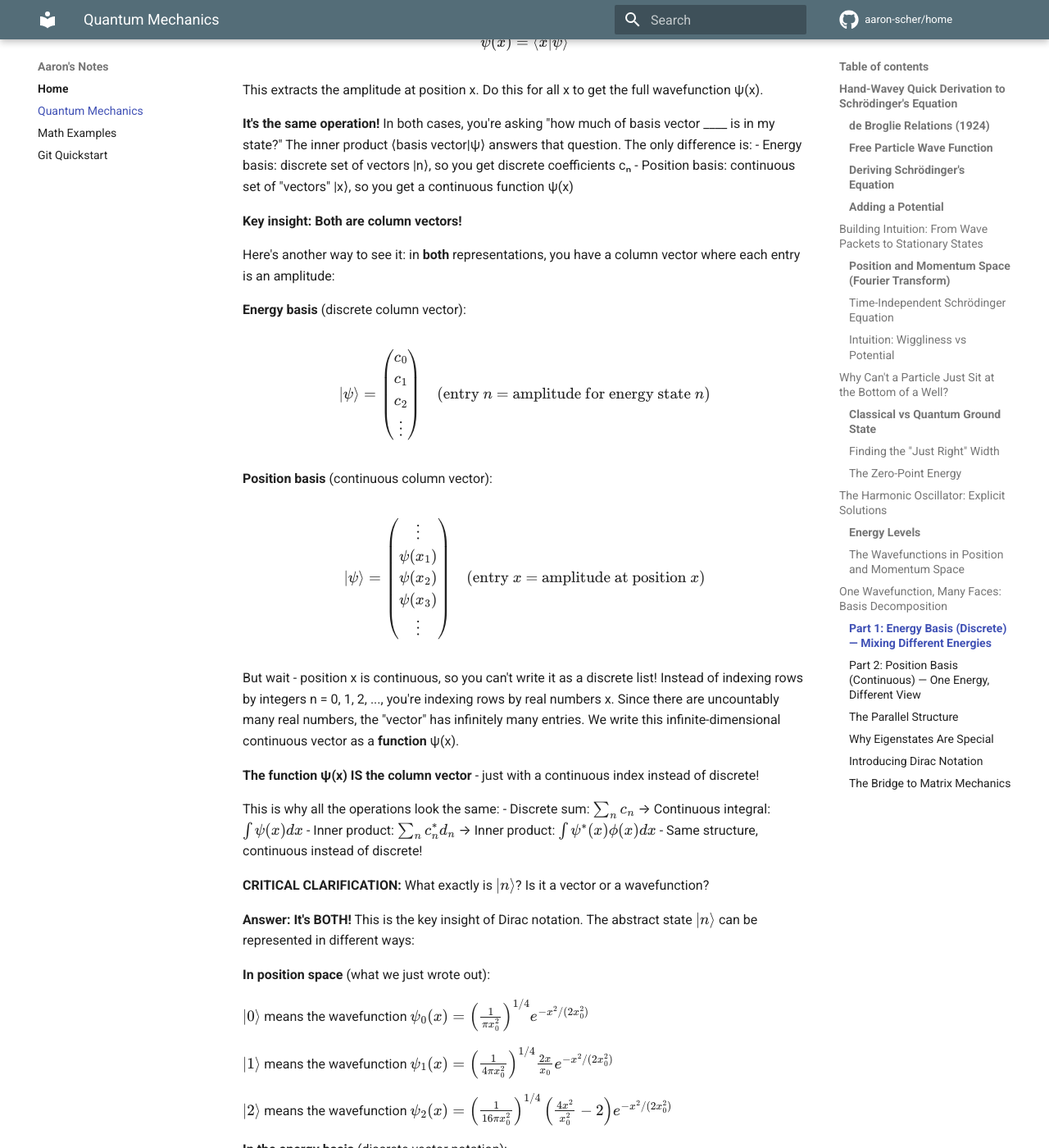
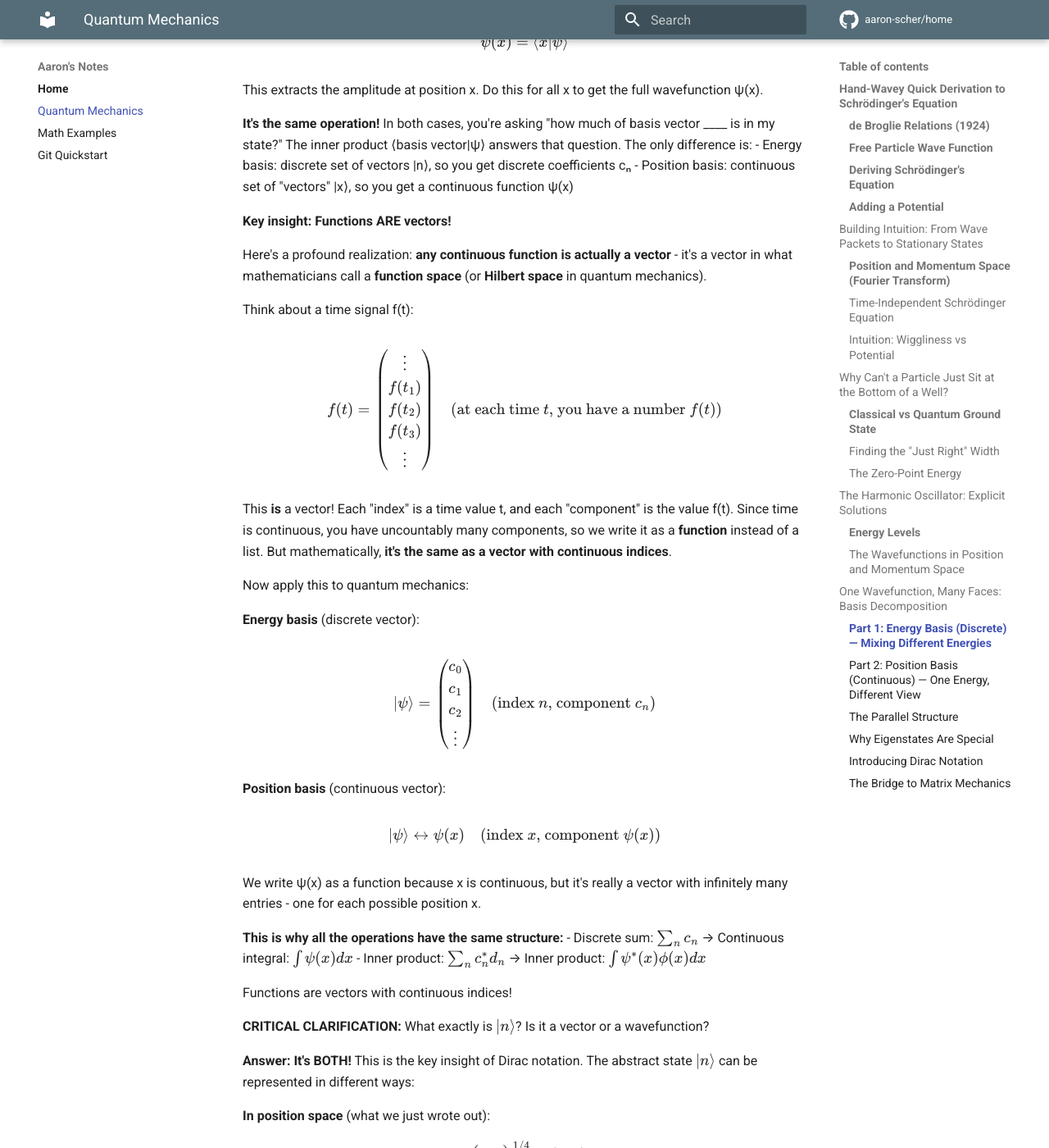
Before and after one commit to aaron-scher/home, an MkDocs documentation site: the page built from docs/quantum-mechanics.md, in a window 1280 px wide and 1400 px high, scrolled down 12446 px. Shown: the whole window at 82% size. Built offline with MkDocs 1.6.1 and Material for MkDocs 9.7.7, drawn with Linux system fonts in a browser that asks for light colours; comment, search, counter and statistics services are not loaded.

Commit message:
Add profound insight: functions are vectors with continuous indices
- Introduce function space/Hilbert space concept
- Use time signal f(t) as relatable example
- Functions ARE vectors - just with continuous indices
- Explains why sums become integrals (same structure!)
- Connects discrete and continuous representations
- Fundamental conceptual breakthrough

🤖 Generated with [Claude Code](https://claude.com/claude-code)

Co-Authored-By: Claude <noreply@anthropic.com>

```diff
--- a/docs/quantum-mechanics.md
+++ b/docs/quantum-mechanics.md
@@ -454,30 +454,39 @@ This extracts the amplitude at position x. Do this for all x to get the full wav
 - Energy basis: discrete set of vectors |n⟩, so you get discrete coefficients cₙ
 - Position basis: continuous set of "vectors" |x⟩, so you get a continuous function ψ(x)
 
-**Key insight: Both are column vectors!**
+**Key insight: Functions ARE vectors!**
 
-Here's another way to see it: in **both** representations, you have a column vector where each entry is an amplitude:
+Here's a profound realization: **any continuous function is actually a vector** - it's a vector in what mathematicians call a **function space** (or **Hilbert space** in quantum mechanics).
 
-**Energy basis** (discrete column vector):
+Think about a time signal f(t):
 
 $$
-|\psi\rangle = \begin{pmatrix} c_0 \\ c_1 \\ c_2 \\ \vdots \end{pmatrix} \quad \text{(entry } n \text{ = amplitude for energy state } n\text{)}
+f(t) = \begin{pmatrix} \vdots \\ f(t_1) \\ f(t_2) \\ f(t_3) \\ \vdots \end{pmatrix} \quad \text{(at each time } t \text{, you have a number } f(t)\text{)}
 $$
 
-**Position basis** (continuous column vector):
+This **is** a vector! Each "index" is a time value t, and each "component" is the value f(t). Since time is continuous, you have uncountably many components, so we write it as a **function** instead of a list. But mathematically, **it's the same as a vector with continuous indices**.
+
+Now apply this to quantum mechanics:
+
+**Energy basis** (discrete vector):
 
 $$
-|\psi\rangle = \begin{pmatrix} \vdots \\ \psi(x_1) \\ \psi(x_2) \\ \psi(x_3) \\ \vdots \end{pmatrix} \quad \text{(entry } x \text{ = amplitude at position } x\text{)}
+|\psi\rangle = \begin{pmatrix} c_0 \\ c_1 \\ c_2 \\ \vdots \end{pmatrix} \quad \text{(index } n \text{, component } c_n\text{)}
 $$
 
-But wait - position x is continuous, so you can't write it as a discrete list! Instead of indexing rows by integers n = 0, 1, 2, ..., you're indexing rows by real numbers x. Since there are uncountably many real numbers, the "vector" has infinitely many entries. We write this infinite-dimensional continuous vector as a **function** ψ(x).
+**Position basis** (continuous vector):
 
-**The function ψ(x) IS the column vector** - just with a continuous index instead of discrete!
+$$
+|\psi\rangle \leftrightarrow \psi(x) \quad \text{(index } x\text{, component } \psi(x)\text{)}
+$$
 
-This is why all the operations look the same:
+We write ψ(x) as a function because x is continuous, but it's really a vector with infinitely many entries - one for each possible position x.
+
+**This is why all the operations have the same structure:**
 - Discrete sum: $\sum_n c_n$ → Continuous integral: $\int \psi(x) dx$
 - Inner product: $\sum_n c_n^* d_n$ → Inner product: $\int \psi^*(x) \phi(x) dx$
-- Same structure, continuous instead of discrete!
+
+Functions are vectors with continuous indices!
 
 **CRITICAL CLARIFICATION:** What exactly is $|n\rangle$? Is it a vector or a wavefunction?
 
```
